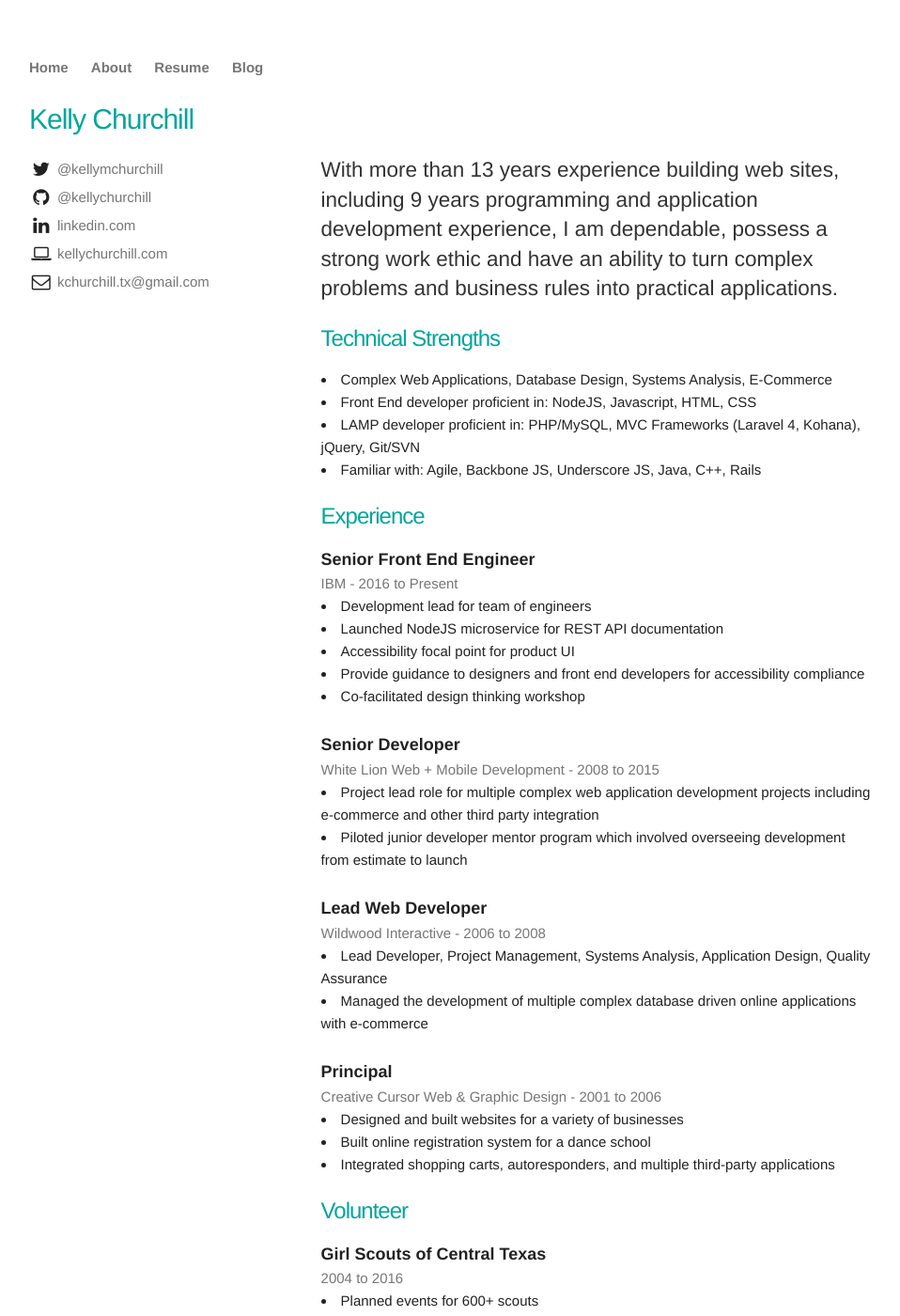
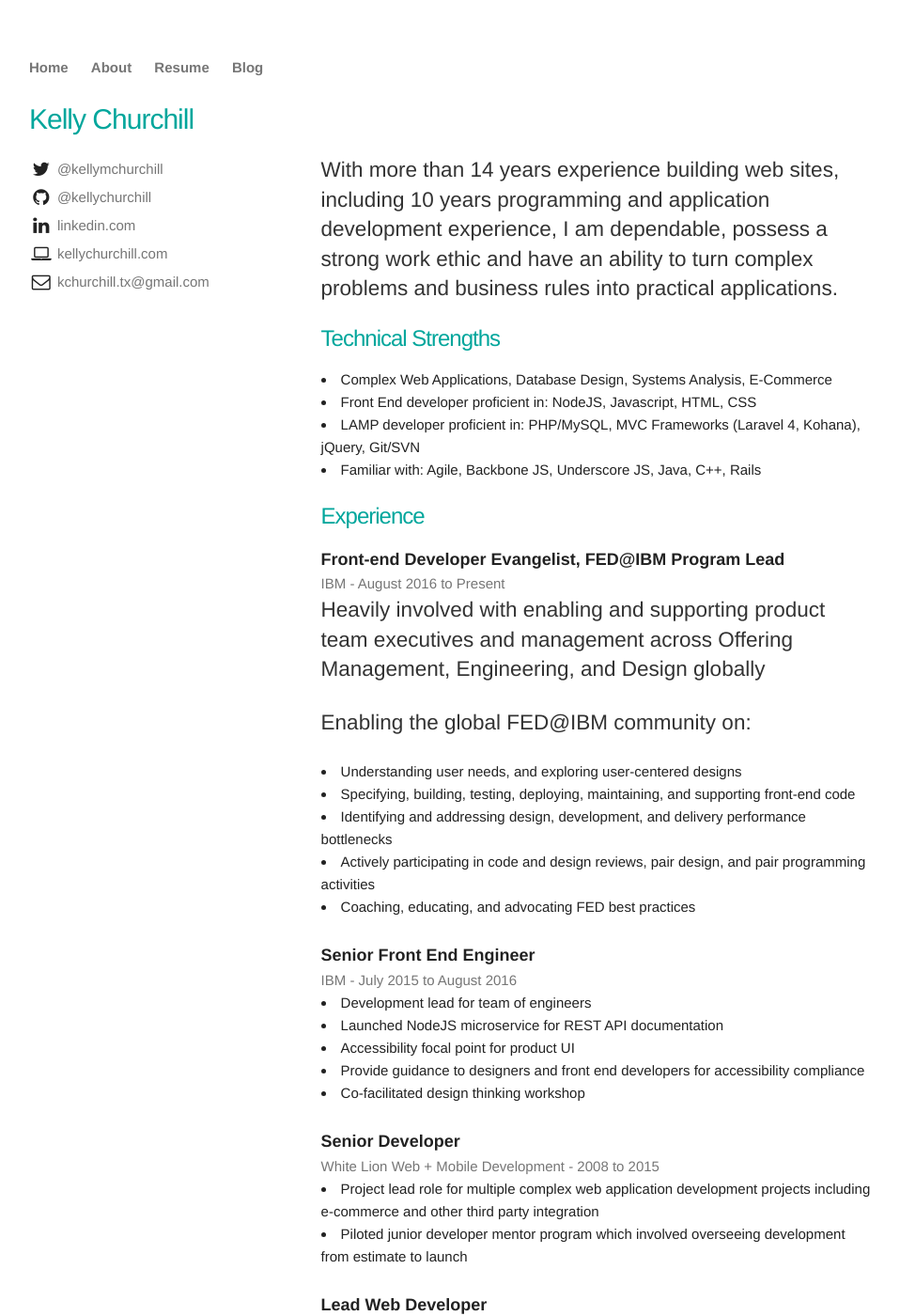
Before and after one commit to kellychurchill/kellychurchill.github.io, a Jekyll site: the page built from resume/index.html, in a window 1280 px wide and 1400 px high. Shown: the whole window at 94% size, without its empty margins (161-1119 px from the left). Built offline with Jekyll 4.4.1, drawn with Linux system fonts in a browser that asks for light colours; nearby versions of some CDN libraries.

Commit message:
updating resume

```diff
--- a/resume/index.html
+++ b/resume/index.html
@@ -15,7 +15,7 @@
     </ul>
   </div>
   <div class="eight columns vitae">
-    <p>With more than 13 years experience building web sites, including 9 years programming and application development experience, I am dependable, possess a strong work ethic and have an ability to turn complex problems and business rules into practical applications.</p>
+    <p>With more than 14 years experience building web sites, including 10 years programming and application development experience, I am dependable, possess a strong work ethic and have an ability to turn complex problems and business rules into practical applications.</p>
     <h2>Technical Strengths</h2>
     <ul>
       <li>Complex Web Applications, Database Design, Systems Analysis, E-Commerce</li>
@@ -24,8 +24,19 @@
       <li>Familiar with: Agile, Backbone JS, Underscore JS, Java, C++, Rails</li>
     </ul>
     <h2>Experience</h2>
+    <div class="job-title">Front-end Developer Evangelist, FED@IBM Program Lead</div>
+    <div class="company">IBM - August 2016 to Present</div>
+    <p>Heavily involved with enabling and supporting product team executives and management across Offering Management, Engineering, and Design globally</p>
+    <p>Enabling the global FED@IBM community on:
+    <ul>
+      <li>Understanding user needs, and exploring user-centered designs</li>
+      <li>Specifying, building, testing, deploying, maintaining, and supporting front-end code</li>
+      <li>Identifying and addressing design, development, and delivery performance bottlenecks</li>
+      <li>Actively participating in code and design reviews, pair design, and pair programming activities</li>
+      <li>Coaching, educating, and advocating FED best practices</li>
+    </ul>
     <div class="job-title">Senior Front End Engineer</div>
-    <div class="company">IBM - 2016 to Present</div>
+    <div class="company">IBM - July 2015 to August 2016</div>
     <ul>
       <li>Development lead for team of engineers</li>
       <li>Launched NodeJS microservice for REST API documentation</li>
```
